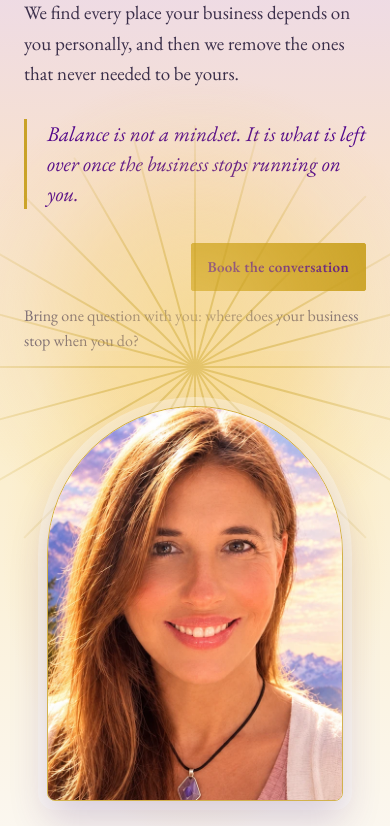
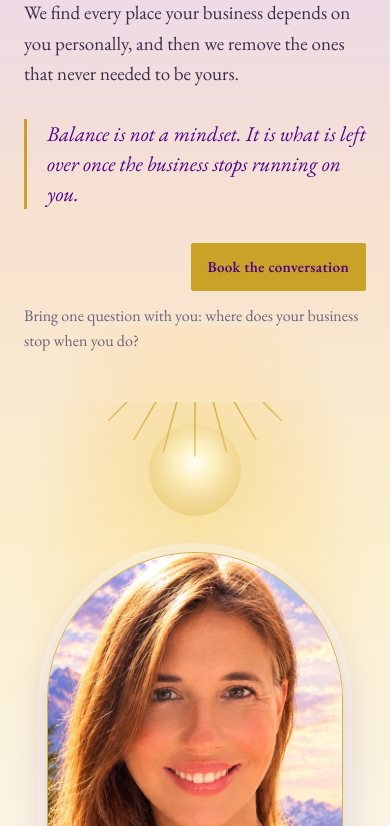
Before and after one commit to Focusingpulse/rise-and-balance-site, a plain HTML site: page index.html in a window 390 px wide. Shown: the part 274-1100 px from the top of the page. Drawn offline with nearby package versions, Linux system fonts and the light colour scheme.

Commit message:
Separate the sun from the portrait, and give the mark its own name
Chris's notes. The sunburst was a backdrop behind the arch, so the portrait
covered it. It is now its own element with its own space above the portrait,
so both are fully visible and neither sits on the other. The nav mark was the
white variant, which loses its petal detail at 30px, and its filename had
already meant two different pictures, so it is renamed to logo-lotus.png and
served as the full-colour mark on a light chip.

Also repairs two things found on the way: a regex had copied the desktop
.sunburst and .rays rules into the mobile media query, overriding the mobile
sizing; and the nav could not wrap above 620px, so a narrow window could push
the bar wide.

```diff
--- a/index.html
+++ b/index.html
@@ -49,10 +49,13 @@
     border-bottom:0;
   }
   nav .navin{
+
     max-width:1080px;margin:0 auto;padding:17px 24px;
-    display:flex;align-items:center;justify-content:space-between;gap:16px;
+
+    display:flex;flex-wrap:wrap;align-items:center;justify-content:space-between;gap:16px;
+
   }
-  .brand{display:flex;align-items:center;gap:13px;text-decoration:none;}
+  .brand{display:flex;align-items:center;gap:13px;text-decoration:none;min-width:0;}
   .brand .logomark{height:30px;width:auto;flex:0 0 auto;display:block;background:#fbf7f0;border-radius:9px;padding:7px 9px;box-sizing:content-box;}
   /* The full lockup sits on the image's own ground so the glow meets nothing. */
   .brandband{background:#4c0686;padding:36px 0 30px;text-align:center;}
@@ -94,9 +97,9 @@
      (the wave, the sunburst) and it reads as a doorway the sunrise comes through. */
   .hero-grid{display:grid;grid-template-columns:minmax(0,1fr) 344px;gap:56px;align-items:center;}
   .hero-copy{min-width:0;}
-  .hero-photo{position:relative;margin-top:76px;}
+  .hero-photo{position:relative;display:flex;flex-direction:column;align-items:center;margin-top:16px;}
   .hero-photo::before{
-    content:"";position:absolute;left:-16%;right:-16%;top:-14%;bottom:-10%;z-index:-1;
+    content:"";position:absolute;left:-9%;right:-9%;top:-14%;bottom:-10%;z-index:-1;
     background:radial-gradient(ellipse at 50% 42%, rgba(255,232,158,.52) 0%, rgba(252,214,124,.20) 46%, transparent 70%);
   }
   .hero-photo img{
@@ -117,23 +120,15 @@
      It is a zero-size anchor centred on the portrait, so the glow and the
      rays stay locked to her at every width instead of drifting across the
      words. The hero clips it, so nothing escapes the section. */
-  .hero-deco{position:absolute;left:50%;top:13%;width:0;height:0;pointer-events:none;z-index:0;}
-  .sunburst{
-    --w:660px;
-    position:absolute;left:calc(var(--w) / -2);top:calc(var(--w) / -2);
-    width:var(--w);height:var(--w);border-radius:50%;
-    background:
-      radial-gradient(circle, rgba(244,209,116,.60) 0%, rgba(243,200,96,.30) 30%, rgba(243,200,96,.10) 48%, transparent 66%);
-  }
-  .rays{
-    --w:566px;
-    position:absolute;left:calc(var(--w) / -2);top:calc(var(--w) / -2);
-    width:var(--w);height:var(--w);opacity:.40;
-    /* the ray tips fade out rather than stopping at a hard edge, so the
-       light reads as ambient and never draws a line across the words */
-    -webkit-mask-image:radial-gradient(circle,#000 24%,rgba(0,0,0,.30) 60%,transparent 88%);
-            mask-image:radial-gradient(circle,#000 24%,rgba(0,0,0,.30) 60%,transparent 88%);
-  }
+  /* The sun gets its own space above the portrait, so both are visible and neither sits on the other. */
+  .hero-deco{position:relative;width:100%;max-width:520px;height:196px;flex:0 0 auto;overflow:hidden;pointer-events:none;z-index:0;}
+  .sunburst{position:absolute;left:50%;bottom:44px;margin-left:-60px;width:120px;height:120px;border-radius:50%;
+    background:radial-gradient(circle at 50% 42%,#fffdf2 0%,#fdf0c2 26%,#f3dc9c 52%,rgba(228,196,100,.65) 78%,rgba(228,196,100,0) 100%);
+    box-shadow:0 0 58px 14px rgba(244,216,140,.60), 0 0 120px 30px rgba(244,216,140,.28);}
+  .rays{position:absolute;left:50%;bottom:102px;margin-left:-172px;width:344px;height:344px;opacity:.72;
+    -webkit-mask-image:radial-gradient(circle,#000 36%,rgba(0,0,0,.55) 68%,transparent 96%);
+            mask-image:radial-gradient(circle,#000 36%,rgba(0,0,0,.55) 68%,transparent 96%);}
+  .rays g{stroke-width:1.15;}
   .line{
     font-size:clamp(21px,2.9vw,28px);line-height:1.42;
     border-left:3px solid var(--gold);padding-left:20px;margin:30px 0 34px;color:var(--purple);
@@ -276,7 +271,10 @@
 
   @media (max-width:880px){
     .hero-grid{grid-template-columns:1fr;gap:30px;}
-    .hero-photo{max-width:296px;margin:4px auto 0;}
+    .hero-photo{max-width:296px;margin:0 auto;}
+    .hero-deco{height:150px;width:100%;}
+    .sunburst{width:92px;height:92px;margin-left:-46px;bottom:36px;}
+    .rays{width:284px;height:284px;margin-left:-142px;bottom:76px;}
     .hero-photo img{border-radius:148px 148px 8px 8px;box-shadow:0 18px 38px rgba(74,37,128,.20), 0 0 0 9px rgba(255,255,255,.34);}
   }
 
@@ -291,8 +289,6 @@
     .btn{padding:11px 16px;font-size:15px;display:block;width:fit-content;margin-left:auto;margin-right:0;}
     .pillars .row{gap:26px 30px;}
     .ridge svg{height:52px;}
-    .sunburst{--w:520px;top:-140px;}
-    .rays{--w:560px;top:-110px;}
   }
 </style>
 <script type="application/ld+json">
@@ -403,7 +399,7 @@
 <nav>
   <div class="navin">
     <a class="brand" href="./">
-      <img class="logomark" src="logo-mark.png" alt="" width="48" height="30">
+      <img class="logomark" src="logo-lotus.png" alt="" width="48" height="30">
       <span class="word">Rise and Balance</span>
     </a>
     <a class="btn" href="#book">Book the conversation</a>
@@ -428,8 +424,8 @@
          A NEGATIVE factor makes an element outrun the scroll, so the sun
          climbs out of frame instead of settling into it. The rays move a
          little slower than the glow, which keeps depth between them. -->
-          <div class="sunburst" data-par="-0.45"></div>
-        <svg class="rays" data-par="-0.34" viewBox="0 0 200 200" aria-hidden="true">
+          <div class="sunburst"></div>
+        <svg class="rays" viewBox="0 0 200 200" aria-hidden="true">
     <g stroke="#c9a227" stroke-width="0.7" stroke-linecap="round">
       <line x1="100" y1="100" x2="100" y2="14"/>
       <line x1="100" y1="100" x2="100" y2="14" transform="rotate(15 100 100)"/>
```
Also changed, not shown: logo-lotus.png (renamed from logo-mark.png), 1 other file.
